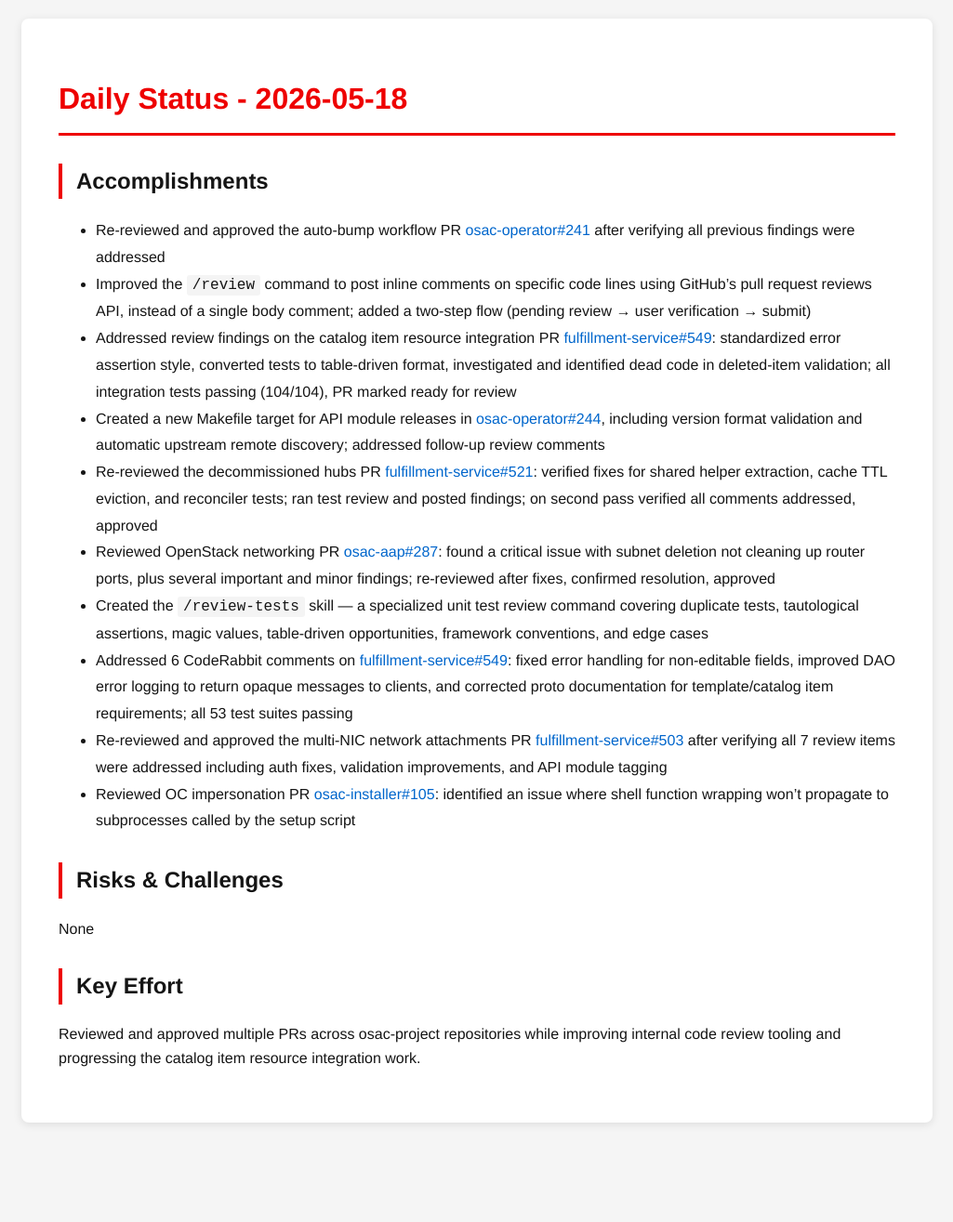
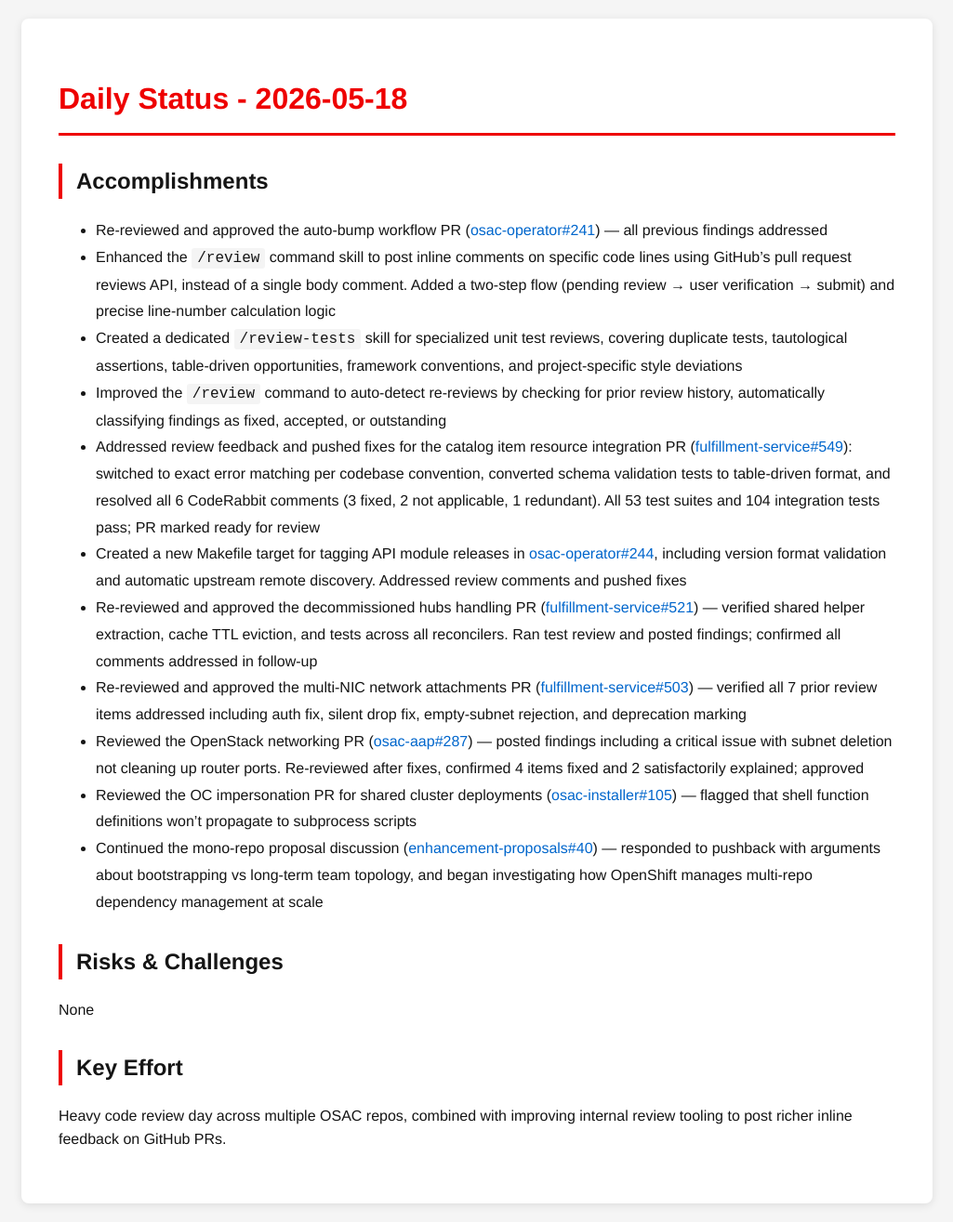
Before and after one commit to tzvatot/daily-status, a Jekyll site: the page built from 2026-05-18.md, in a window 1280 px wide. Shown: the whole page at 93% size, without its empty margins (127-1152 px from the left). Built offline with Jekyll 4.4.1, drawn with Linux system fonts in a browser that asks for light colours; before the commit the page ends 1228 px from its top, so only the background shows below that.

Commit message:
Daily status update - 2026-05-18

```diff
--- a/2026-05-18.md
+++ b/2026-05-18.md
@@ -7,19 +7,20 @@
 # Daily Status - 2026-05-18
 
 ## Accomplishments
-- Re-reviewed and approved the auto-bump workflow PR [osac-operator#241](https://github.com/osac-project/osac-operator/pull/241) after verifying all previous findings were addressed
-- Improved the `/review` command to post inline comments on specific code lines using GitHub's pull request reviews API, instead of a single body comment; added a two-step flow (pending review → user verification → submit)
-- Addressed review findings on the catalog item resource integration PR [fulfillment-service#549](https://github.com/osac-project/fulfillment-service/pull/549): standardized error assertion style, converted tests to table-driven format, investigated and identified dead code in deleted-item validation; all integration tests passing (104/104), PR marked ready for review
-- Created a new Makefile target for API module releases in [osac-operator#244](https://github.com/osac-project/osac-operator/pull/244), including version format validation and automatic upstream remote discovery; addressed follow-up review comments
-- Re-reviewed the decommissioned hubs PR [fulfillment-service#521](https://github.com/osac-project/fulfillment-service/pull/521): verified fixes for shared helper extraction, cache TTL eviction, and reconciler tests; ran test review and posted findings; on second pass verified all comments addressed, approved
-- Reviewed OpenStack networking PR [osac-aap#287](https://github.com/osac-project/osac-aap/pull/287): found a critical issue with subnet deletion not cleaning up router ports, plus several important and minor findings; re-reviewed after fixes, confirmed resolution, approved
-- Created the `/review-tests` skill — a specialized unit test review command covering duplicate tests, tautological assertions, magic values, table-driven opportunities, framework conventions, and edge cases
-- Addressed 6 CodeRabbit comments on [fulfillment-service#549](https://github.com/osac-project/fulfillment-service/pull/549): fixed error handling for non-editable fields, improved DAO error logging to return opaque messages to clients, and corrected proto documentation for template/catalog item requirements; all 53 test suites passing
-- Re-reviewed and approved the multi-NIC network attachments PR [fulfillment-service#503](https://github.com/osac-project/fulfillment-service/pull/503) after verifying all 7 review items were addressed including auth fixes, validation improvements, and API module tagging
-- Reviewed OC impersonation PR [osac-installer#105](https://github.com/osac-project/osac-installer/pull/105): identified an issue where shell function wrapping won't propagate to subprocesses called by the setup script
+- Re-reviewed and approved the auto-bump workflow PR ([osac-operator#241](https://github.com/osac-project/osac-operator/pull/241)) — all previous findings addressed
+- Enhanced the `/review` command skill to post inline comments on specific code lines using GitHub's pull request reviews API, instead of a single body comment. Added a two-step flow (pending review → user verification → submit) and precise line-number calculation logic
+- Created a dedicated `/review-tests` skill for specialized unit test reviews, covering duplicate tests, tautological assertions, table-driven opportunities, framework conventions, and project-specific style deviations
+- Improved the `/review` command to auto-detect re-reviews by checking for prior review history, automatically classifying findings as fixed, accepted, or outstanding
+- Addressed review feedback and pushed fixes for the catalog item resource integration PR ([fulfillment-service#549](https://github.com/osac-project/fulfillment-service/pull/549)): switched to exact error matching per codebase convention, converted schema validation tests to table-driven format, and resolved all 6 CodeRabbit comments (3 fixed, 2 not applicable, 1 redundant). All 53 test suites and 104 integration tests pass; PR marked ready for review
+- Created a new Makefile target for tagging API module releases in [osac-operator#244](https://github.com/osac-project/osac-operator/pull/244), including version format validation and automatic upstream remote discovery. Addressed review comments and pushed fixes
+- Re-reviewed and approved the decommissioned hubs handling PR ([fulfillment-service#521](https://github.com/osac-project/fulfillment-service/pull/521)) — verified shared helper extraction, cache TTL eviction, and tests across all reconcilers. Ran test review and posted findings; confirmed all comments addressed in follow-up
+- Re-reviewed and approved the multi-NIC network attachments PR ([fulfillment-service#503](https://github.com/osac-project/fulfillment-service/pull/503)) — verified all 7 prior review items addressed including auth fix, silent drop fix, empty-subnet rejection, and deprecation marking
+- Reviewed the OpenStack networking PR ([osac-aap#287](https://github.com/osac-project/osac-aap/pull/287)) — posted findings including a critical issue with subnet deletion not cleaning up router ports. Re-reviewed after fixes, confirmed 4 items fixed and 2 satisfactorily explained; approved
+- Reviewed the OC impersonation PR for shared cluster deployments ([osac-installer#105](https://github.com/osac-project/osac-installer/pull/105)) — flagged that shell function definitions won't propagate to subprocess scripts
+- Continued the mono-repo proposal discussion ([enhancement-proposals#40](https://github.com/osac-project/enhancement-proposals/pull/40)) — responded to pushback with arguments about bootstrapping vs long-term team topology, and began investigating how OpenShift manages multi-repo dependency management at scale
 
 ## Risks & Challenges
 None
 
 ## Key Effort
-Reviewed and approved multiple PRs across osac-project repositories while improving internal code review tooling and progressing the catalog item resource integration work.
+Heavy code review day across multiple OSAC repos, combined with improving internal review tooling to post richer inline feedback on GitHub PRs.
```
